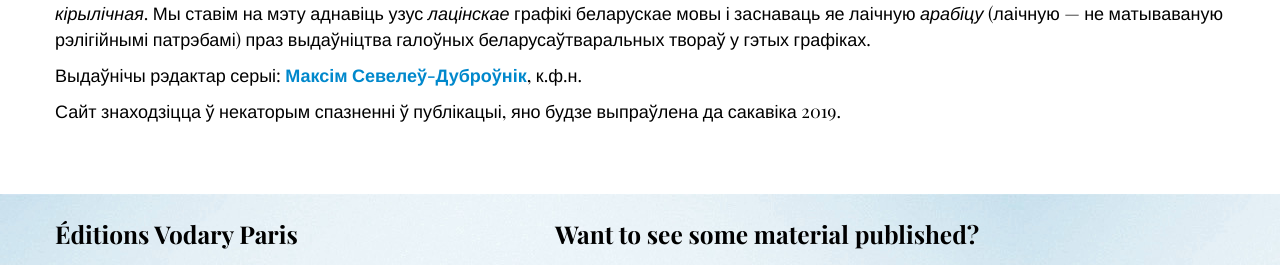
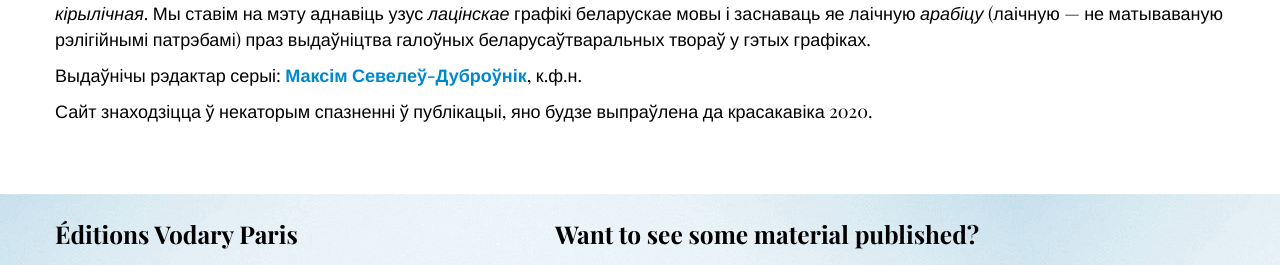
Before and after one commit to mlare/vodary, a Jekyll site: the page built from tag/Belarusan·language.md, in a window 1280 px wide. Shown: the part 1352-1617 px from the top of the page. Built offline with Jekyll 4.4.1, drawn with Linux system fonts in a browser that asks for light colours; some web fonts are replaced; Markdown is read by kramdown in place of the engine named in the settings.

Commit message:
Update Belarusan·language.md

```diff
--- a/tag/Belarusan·language.md
+++ b/tag/Belarusan·language.md
@@ -28,7 +28,7 @@
 <p><strong>Навуковыя</strong>: публікаваць навуковыя распрацоўкі ў галінах беларускага мовазнаўства, гісторыяграфіі, грамадазнаўства, этнаграфіі, а таксама слоўнікі, даведнікі і г.д.</p>
 <p><strong>Нарматы</strong><strong>ў</strong><strong>на-стандартызуючая</strong>: беларуская мова мае тры графічныя сістэмы, з якіх у распрацаваным ужытку знаходзіцца толькі <em>кірылічная</em>. Мы ставім на мэту аднавіць узус <em>лацінскае</em> графікі беларускае мовы і заснаваць яе лаічную <em>арабіцу</em> (лаічную &mdash; не матываваную рэлігійнымі патрэбамі) праз выдаўніцтва галоўных беларусаўтваральных твораў у гэтых графіках.</p>
 <p>Выдаўнічы рэдактар серыі: <strong><a href="https://seveleu.com" target="_blank">Максім Севелеў-Дуброўнік</a></strong>, к.ф.н.</p>
-<p>Сайт знаходзіцца ў некаторым спазненні ў публікацыі, яно будзе выпраўлена да сакавіка 2019.</p>
+<p>Сайт знаходзіцца ў некаторым спазненні ў публікацыі, яно будзе выпраўлена да красакавіка 2020.</p>
     </section>
       <section id="en" class="tab-panel">
       <p>All Belarusian-language works of the publishing house &ldquo;Vodary Paris&rdquo; are grouped into the publishing series &ldquo;<em>Jamy, vulli i viry</em>&rdquo; (&ldquo;pits, beehives, whirlpools&rdquo;). This series was set up in 1517+500=2017, 500 years after Francis Skorina founded Belarusian bookprinting in Prague. The purposes of this initiative are multiple:</p>
@@ -36,7 +36,7 @@
 <p><strong>Scientific</strong>: to publish research in the areas of Belarusan linguistics, historiography, social studies, ethnography, as well as dictionaries, reference books, etc.</p>
 <p><strong>Regulatory and standardizing</strong>: Belarusian language benefits from three graphic systems, while only <em>Cyrillic</em> is used on a daily basis. We aim to renew the use of the Belarusian <em>Latin</em> script and to re-found its secular <em>Arabic</em> script (secular &mdash; not motivated by religious needs) through the publication of the main Belarusian culture-forming texts via these protocols.</p>
 <p>Publishing editor of the series: <strong><a href="https://seveleu.com" target="_blank">Maxime Seveleu-Dubrovnik</a></strong>, PhD.</p>
-<p>The site is late in its updates, the discrepancy will be eliminated before March 2019.</p>
+<p>The site is late in its updates, the discrepancy will be eliminated before April 2020.</p>
   </section>
     <section id="rus" class="tab-panel">
       <p>Все белорусскоязычные произведения издательства &laquo;Vodary Paris&raquo; группируются в издательскую серию &laquo;<em>Ямы, вуллі і віры</em>&raquo; (&laquo;ямы, ульи, омуты&raquo;). Это серия возникла в 1517+500=2017 году, через 500 лет после основания белорусского книгопечатания Франциском Скориной в Праге. Функции этой деятельности многосторонние:</p>
@@ -44,7 +44,7 @@
 <p><strong>Научные</strong>: публиковать научные разработки в областях языкознания, историографии, обществоведения, этнографии, а также словари, справочники и т.д.</p>
 <p><strong>Нормативно-стандартизирующая</strong>: белорусский язык располагает тремя графическими системами, из которых в разработанном обиходе находится только <em>кириллическая</em>. Мы ставим целью возобновить узус <em>латинской</em> графики белорусского языка и основать ее лаическую <em>арабицу</em> (светскую &mdash; не мотивированную религиозными потребностями) посредством издания главных беларусообразующих произведений в этих графиках.</p>
 <p>Издающий редактор серии: <strong><a href="https://seveleu.com" target="_blank">Максим Севелев-Дубровник</a></strong>, к.ф.н.</p>
-<p>Сайт находится опаздывает в публикации уже вышедших артикулов, это расхождение будет ликвидировано до марта 2019.</p>
+<p>Сайт находится опаздывает в публикации уже вышедших артикулов, это расхождение будет ликвидировано до апреля 2020.</p>
     </section>
   </div>
 
```
